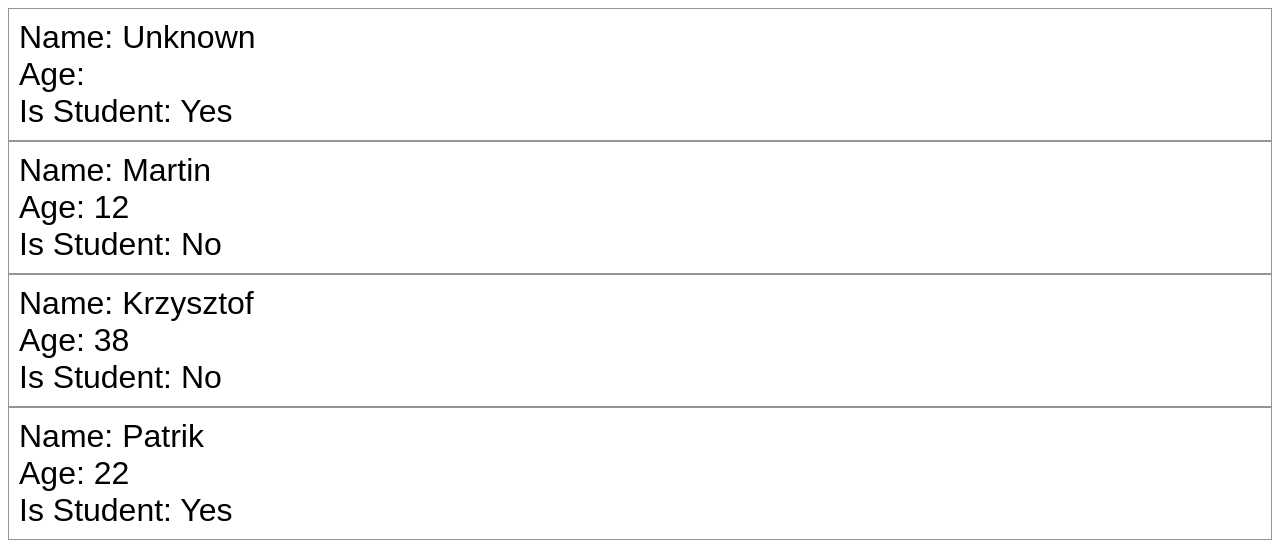
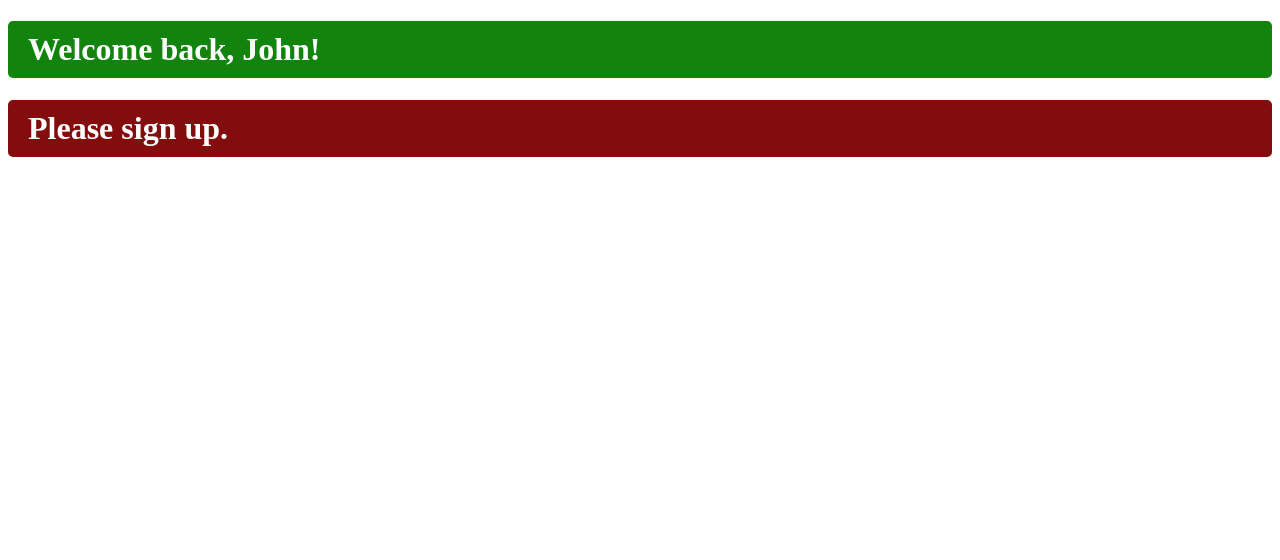
Before and after one commit to krzysztofautomatyk/ReactLearn, a React (Vite) app: page / in a window 1280 px wide. Shown: the top 560 px of the page. Built offline with nearby package versions, Linux system fonts and the light colour scheme.

Commit message:
5. Conditional Rendering

```diff
--- a/src/App.jsx
+++ b/src/App.jsx
@@ -1,12 +1,10 @@
-import Student from "./Student"
+import UserGreeting from "./UserGreeting"
 
 function App() {
   return (
     <>
-      <Student    isStudent={true}/>
-      <Student name="Martin" age = {12} isStudent={false}/>
-      <Student name="Krzysztof" age = {38} isStudent={false}/>
-      <Student name="Patrik" age = {22} isStudent={true}/>
+      <UserGreeting isLoggedIn={true} username="John"/>
+      <UserGreeting isLoggedIn={false} username="John"/>
     </>
   )
 }
--- a/src/Student.jsx
+++ /dev/null
@@ -1,24 +0,0 @@
- import PropTypes from 'prop-types';
-
-function Student(props) {
-  return (
-    <div className="studnet">
-      <p>Name: {props.name}</p>
-      <p>Age: {props.age}</p>
-      <p>Is Student: {props.isStudent ? "Yes" : "No"}</p>
-    </div>
-  );
-}
-
-Student.prototype = {
-  name: PropTypes.string.isRequired,
-  age: PropTypes.number.isRequired,
-  isStudent: PropTypes.bool,
-}
-
-Student.defaultProps = {
-  name: "Unknown",
-  isStudent: false,
-}
-
-export default Student;
--- /dev/null
+++ b/src/UserGreeting.jsx
@@ -0,0 +1,31 @@
+import PropTypes from 'prop-types';
+
+function UserGreeting(props) {
+
+    const isLoggedIn = <h1 className="welcome-message">Welcome back, {props.username}!</h1>
+
+    const isNotLoggedIn = <h1 className="sign-up">Please sign up.</h1>
+
+    return props.isLoggedIn ? isLoggedIn : isNotLoggedIn
+
+
+/*
+  if (props.isLoggedIn) {
+    return <h1 className="welcome-message">Welcome back, {props.username}!</h1>;
+  } else {
+    return <h1 className="sign-up">Please sign up.</h1>;
+  }
+*/
+}
+
+UserGreeting.propTypes = {
+  isLoggedIn: PropTypes.bool,
+  username: PropTypes.string,
+};
+
+UserGreeting.defaultProps = {
+  isLoggedIn: false,
+  username: "Geust",
+};
+
+export default UserGreeting;
--- a/src/index.css
+++ b/src/index.css
@@ -1,10 +1,17 @@
-.studnet{
-  font-family: Arial, Helvetica, sans-serif;
-  font-size: 2em;
-  padding: 10px;
-  border: 1px solid hsla(0, 0%, 50%, 0.83);
+.welcome-message {
+  background-color: hsl(117, 83%, 28%);
+  color: white;
+  padding: 10px 20px;
+  border-radius: 5px;
+  border: none;
+  cursor: pointer;
 }
 
-.studnet p{
-  margin: 0;
+.sign-up {
+  background-color: hsl(0, 83%, 28%);
+  color: white;
+  padding: 10px 20px;
+  border-radius: 5px;
+  border: none;
+  cursor: pointer;
 }
```
